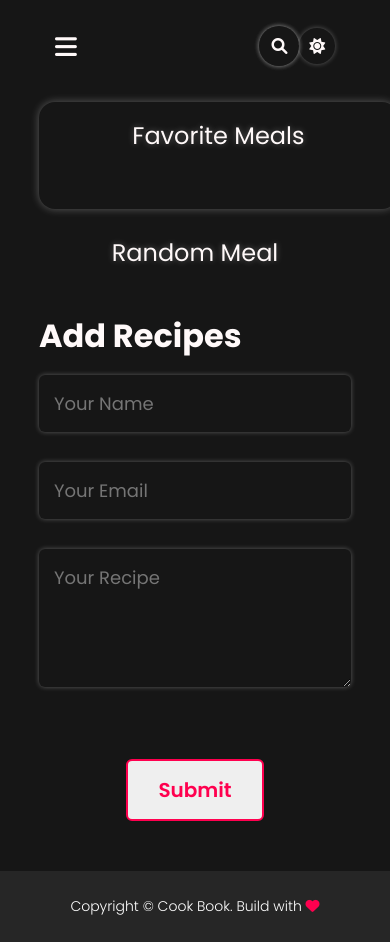
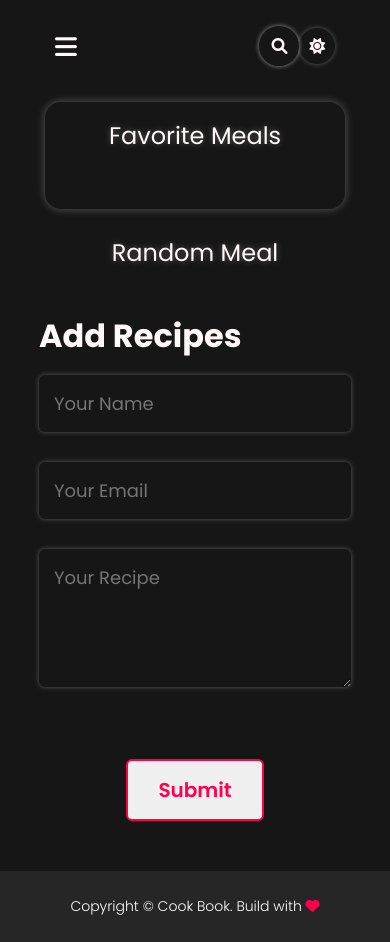
Before and after one commit to SohamBarma08/Cook-Book, a plain HTML site: page index.html in a window 390 px wide. Drawn offline with Linux system fonts and the light colour scheme; no server answers.

Commit message:
Project_report Added

```diff
--- a/style.css
+++ b/style.css
@@ -469,6 +469,9 @@ form input, form textarea{
         left: 25px;
         cursor: pointer;
     }
+    .card {
+        width: clamp(200px, 92vw, 300px);
+    }
     .pop-up {
         overflow-y: scroll;
         padding: 0;
```
Also changed, not shown: 1 other file.
